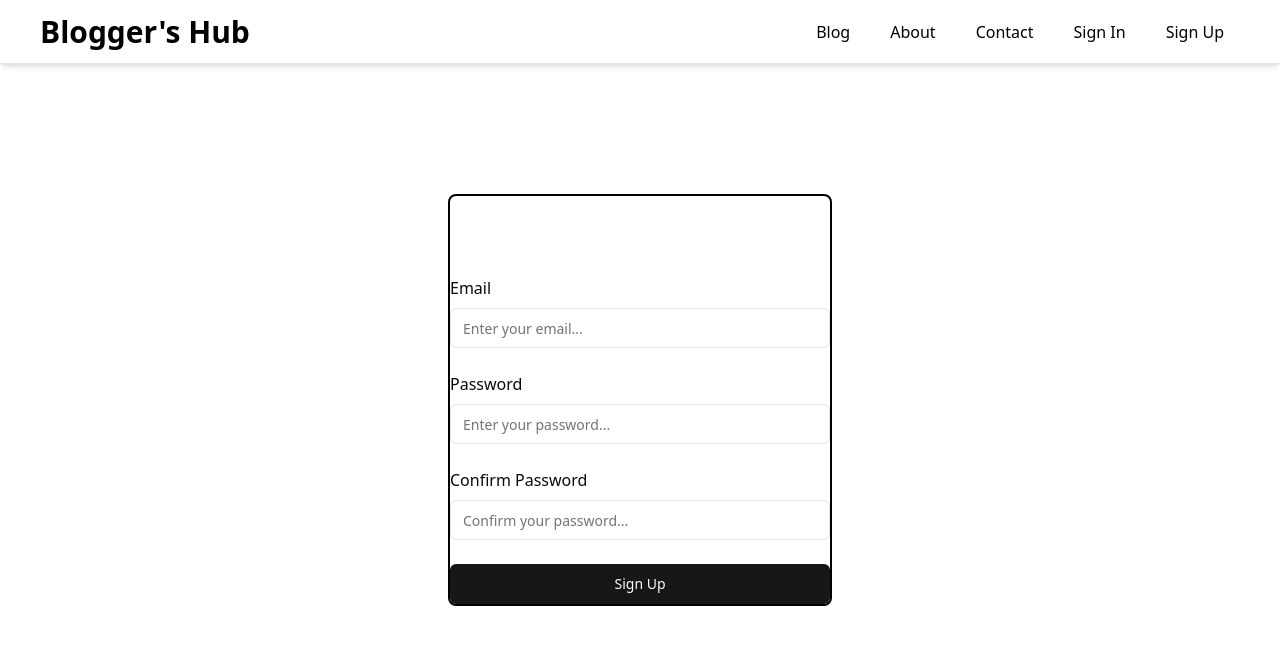
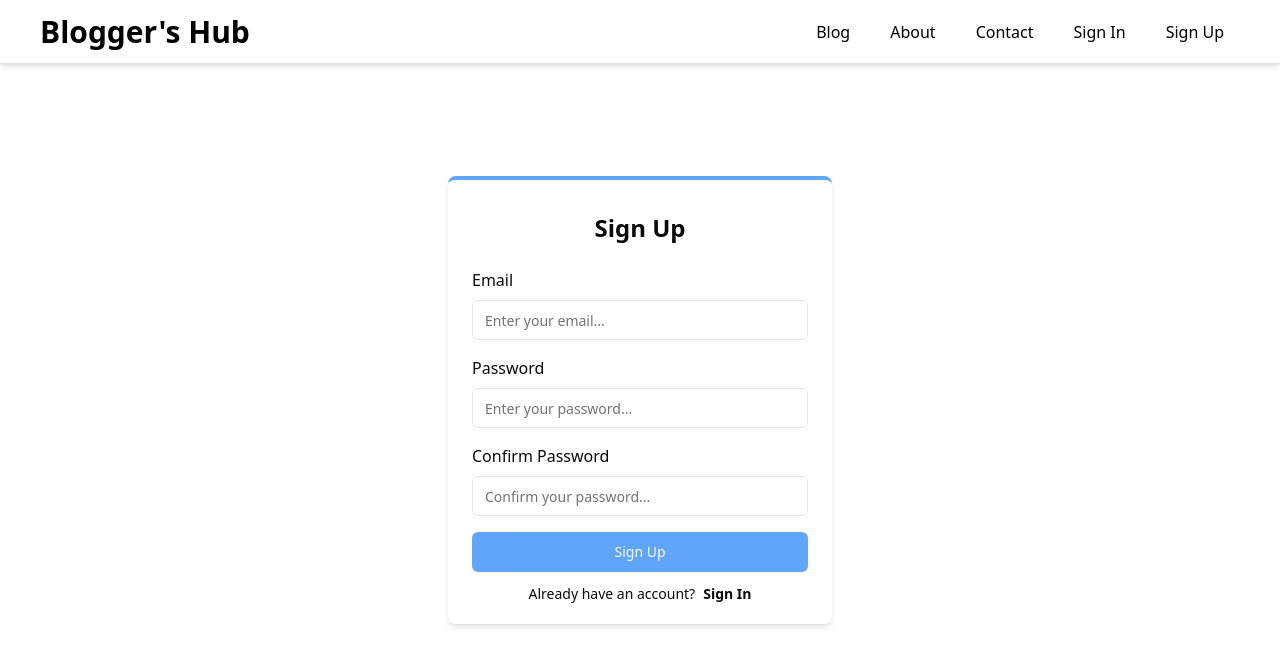
Before and after one commit to rajesh-ranjan-git/bloggershub, a Next.js app in the folder bloggershub/: page /signUp in a window 1280 px wide. Shown: the top 666 px of the page. Built offline with nearby package versions, Linux system fonts and the light colour scheme.

Commit message:
Basic UI for sign in and sign up with toast

```diff
--- a/bloggershub/src/app/(auth)/signIn/page.jsx
+++ b/bloggershub/src/app/(auth)/signIn/page.jsx
@@ -3,12 +3,15 @@
 import CustomButton from "@/components/customForm/customButton";
 import CustomInput from "@/components/customForm/customInput";
 import { Form } from "@/components/ui/form";
-import { toast } from "@/hooks/use-toast";
+import { useToast } from "@/hooks/use-toast";
 import { signInSchema } from "@/validations/signInSchema";
 import { zodResolver } from "@hookform/resolvers/zod";
+import Link from "next/link";
 import { useForm } from "react-hook-form";
 
 const SignIn = () => {
+  const { toast } = useToast();
+
   const form = useForm({
     resolver: zodResolver(signInSchema),
     defaultValues: {
@@ -20,6 +23,7 @@ const SignIn = () => {
   const onSubmit = (data) => {
     console.log("data : ", data);
     console.log("Submit called");
+    console.log("toast : ", toast);
     toast({
       title: "You submitted the following values:",
       description: (
@@ -32,12 +36,11 @@ const SignIn = () => {
 
   return (
     <section className="flex justify-center items-center px-10 w-screen h-screen">
-      <div className="border-2 border-black rounded-lg min-w-96 min-h-96">
+      <div className="shadow-md p-4 border-t-4 border-blue-400 rounded-lg min-w-96 min-h-96">
+        <h1 className="p-4 font-semibold text-2xl text-center">Sign In</h1>
         <Form {...form}>
-          <form
-            onSubmit={form.handleSubmit(onSubmit)}
-            className="space-y-6 pt-20"
-          >
+          <form onSubmit={form.handleSubmit(onSubmit)}>
+            <div className="p-2">
               <CustomInput
                 control={form.control}
                 label="Email"
@@ -46,6 +49,8 @@ const SignIn = () => {
                 inputStyle="w-full"
                 labelStyle="text-md"
               />
+            </div>
+            <div className="p-2">
               <CustomInput
                 control={form.control}
                 label="Password"
@@ -54,14 +59,34 @@ const SignIn = () => {
                 inputStyle="w-full"
                 labelStyle="text-md"
               />
+            </div>
+            <div className="p-2">
               <CustomButton
                 type="submit"
                 buttonText="Sign In"
-              buttonStyle="w-full"
+                buttonStyle="w-full bg-blue-400 hover:bg-blue-600"
                 disabled={false}
               />
+            </div>
           </form>
         </Form>
+        <div className="p-1 text-sm text-center">
+          <Link
+            className="font-semibold hover:text-blue-600 hover:underline"
+            href="/signUp"
+          >
+            Forgot password?
+          </Link>
+        </div>
+        <div className="p-1 text-sm text-center">
+          Don't have an account?
+          <Link
+            className="ml-2 font-semibold hover:text-blue-600 hover:underline"
+            href="/signUp"
+          >
+            Sign Up
+          </Link>
+        </div>
       </div>
     </section>
   );
--- a/bloggershub/src/app/(auth)/signUp/page.jsx
+++ b/bloggershub/src/app/(auth)/signUp/page.jsx
@@ -6,6 +6,7 @@ import { Form } from "@/components/ui/form";
 import { toast } from "@/hooks/use-toast";
 import { signUpSchema } from "@/validations/signUpSchema";
 import { zodResolver } from "@hookform/resolvers/zod";
+import Link from "next/link";
 import { useForm } from "react-hook-form";
 
 const SignUp = () => {
@@ -33,12 +34,11 @@ const SignUp = () => {
 
   return (
     <section className="flex justify-center items-center px-10 w-screen h-screen">
-      <div className="border-2 border-black rounded-lg min-w-96 min-h-96">
+      <div className="shadow-md p-4 border-t-4 border-blue-400 rounded-lg min-w-96 min-h-96">
+        <h1 className="p-4 font-semibold text-2xl text-center">Sign Up</h1>
         <Form {...form}>
-          <form
-            onSubmit={form.handleSubmit(onSubmit)}
-            className="space-y-6 pt-20"
-          >
+          <form onSubmit={form.handleSubmit(onSubmit)}>
+            <div className="p-2">
               <CustomInput
                 control={form.control}
                 label="Email"
@@ -47,30 +47,46 @@ const SignUp = () => {
                 inputStyle="w-full"
                 labelStyle="text-md"
               />
+            </div>
+            <div className="p-2">
               <CustomInput
                 control={form.control}
                 label="Password"
                 name="password"
                 placeholder="Enter your password..."
-              inputStyle="w-full"
+                inputStyle="w-full outline-blue-400 focus:outline-blue-400"
                 labelStyle="text-md"
               />
+            </div>
+            <div className="p-2">
               <CustomInput
                 control={form.control}
                 label="Confirm Password"
                 name="confirmPassword"
                 placeholder="Confirm your password..."
-              inputStyle="w-full"
+                inputStyle="w-full outline-blue-400 focus:outline-blue-400"
                 labelStyle="text-md"
               />
+            </div>
+            <div className="p-2">
               <CustomButton
                 type="submit"
                 buttonText="Sign Up"
-              buttonStyle="w-full"
+                buttonStyle="w-full bg-blue-400 hover:bg-blue-600"
                 disabled={false}
               />
+            </div>
           </form>
         </Form>
+        <div className="p-1 text-sm text-center">
+          Already have an account?
+          <Link
+            className="ml-2 font-semibold hover:text-blue-600 hover:underline"
+            href="/signIn"
+          >
+            Sign In
+          </Link>
+        </div>
       </div>
     </section>
   );
--- a/bloggershub/src/app/layout.jsx
+++ b/bloggershub/src/app/layout.jsx
@@ -1,5 +1,6 @@
+import "./globals.css";
+import { Toaster } from "@/components/ui/toaster";
 import Header from "@/components/header/header";
-import "./globals.css";
 
 export const metadata = {
   title: "Blogger's Hub",
@@ -12,6 +13,7 @@ export default function RootLayout({ children }) {
       <body>
         <Header />
         {children}
+        <Toaster />
       </body>
     </html>
   );
--- a/bloggershub/src/components/customForm/customInput.jsx
+++ b/bloggershub/src/components/customForm/customInput.jsx
@@ -25,7 +25,7 @@ const CustomInput = ({
           <FormControl>
             <Input
               type={
-                name === "password" || "confirmPassword" ? "password" : "text"
+                name === ("password" || "confirmPassword") ? "password" : "text"
               }
               placeholder={placeholder}
               className={inputStyle}
```
Lines whose indentation alone changed are shown as unchanged.
